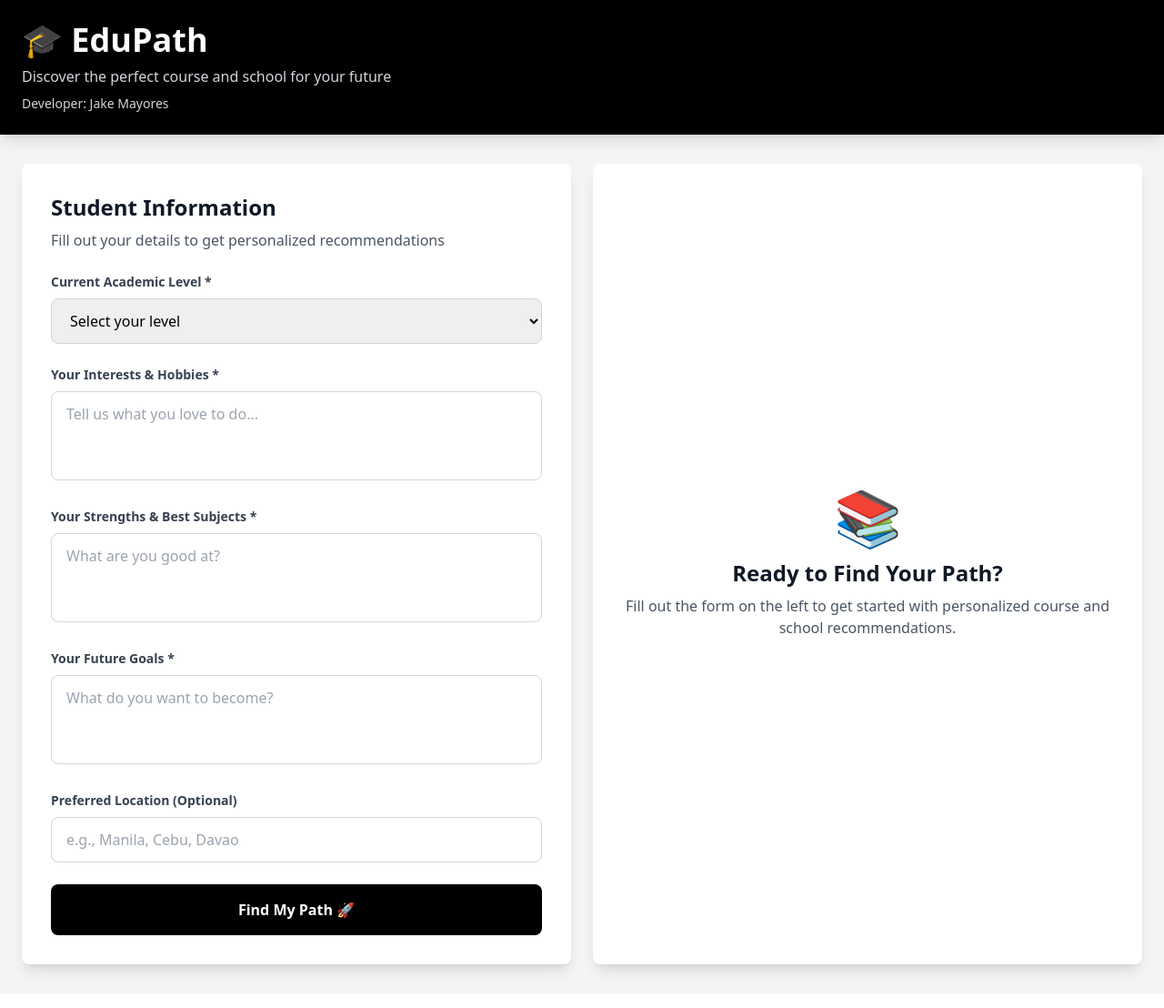
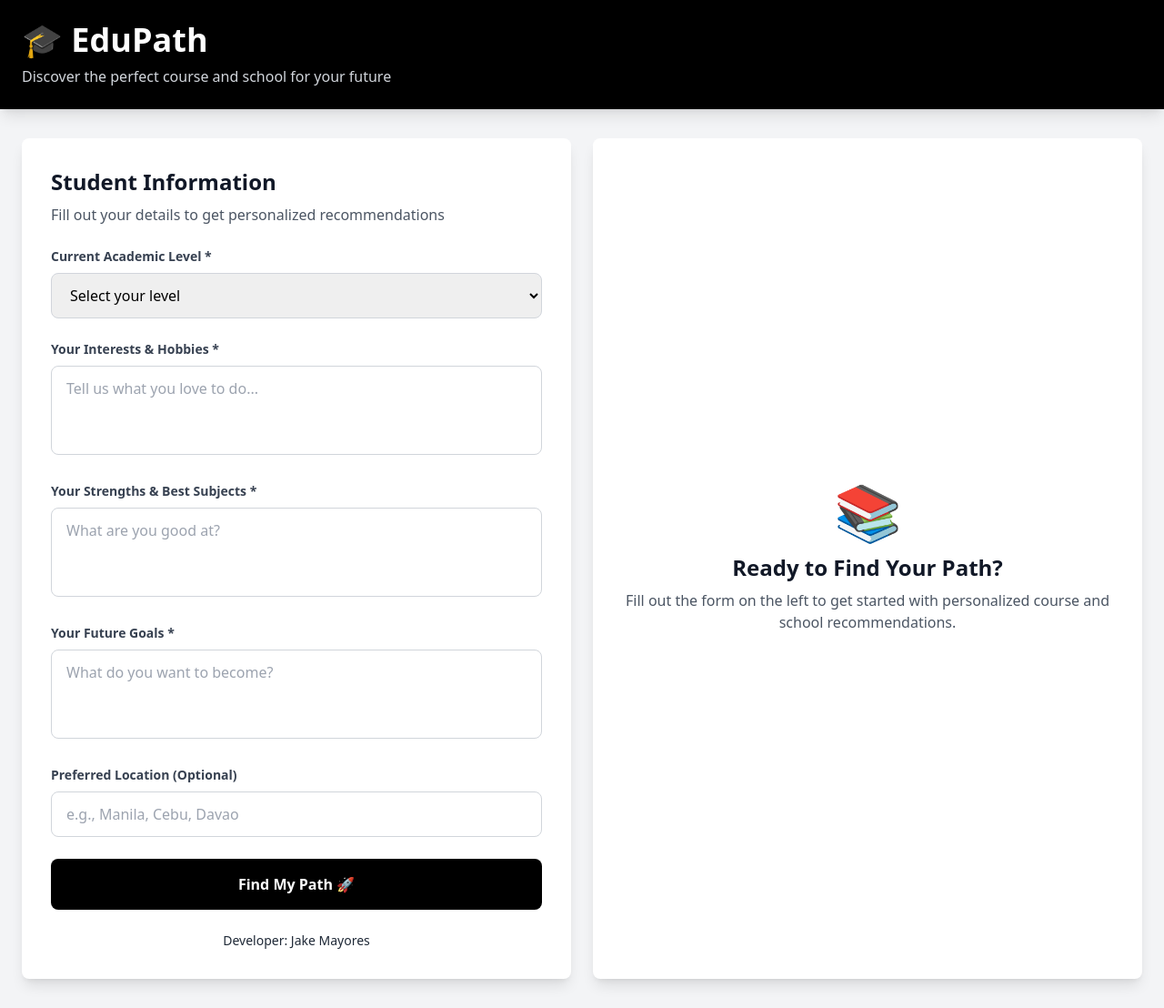
Before and after one commit to Mayores-04/web_prog_final_project, a PHP site: page / in a window 1280 px wide. Shown: the whole page at 91% size. Before the commit the page ends 1080 px from the top, so only its background shows below. Run offline with PHP 8.4, Linux system fonts and the light colour scheme; some libraries are stand-ins or nearby versions.

Commit message:
minor changes

```diff
--- a/index.php
+++ b/index.php
@@ -21,7 +21,6 @@
         <div class="container mx-auto px-6">
             <h1 class="text-4xl font-bold">🎓 EduPath</h1>
             <p class="text-gray-300 mt-2">Discover the perfect course and school for your future</p>
-            <p class="text-gray-300 mt-2 text-sm">Developer: Jake Mayores</p>
         </div>
     </header>
 
@@ -87,6 +86,7 @@
                             class="w-full bg-black text-white py-4 rounded-lg font-semibold hover:bg-gray-800 transition transform hover:scale-105 active:scale-95">
                         Find My Path 🚀
                     </button>
+                    <p class="text-gray-800 mt-2 text-sm align-self-center text-center">Developer: Jake Mayores</p>
                 </form>
             </div>
 
```
